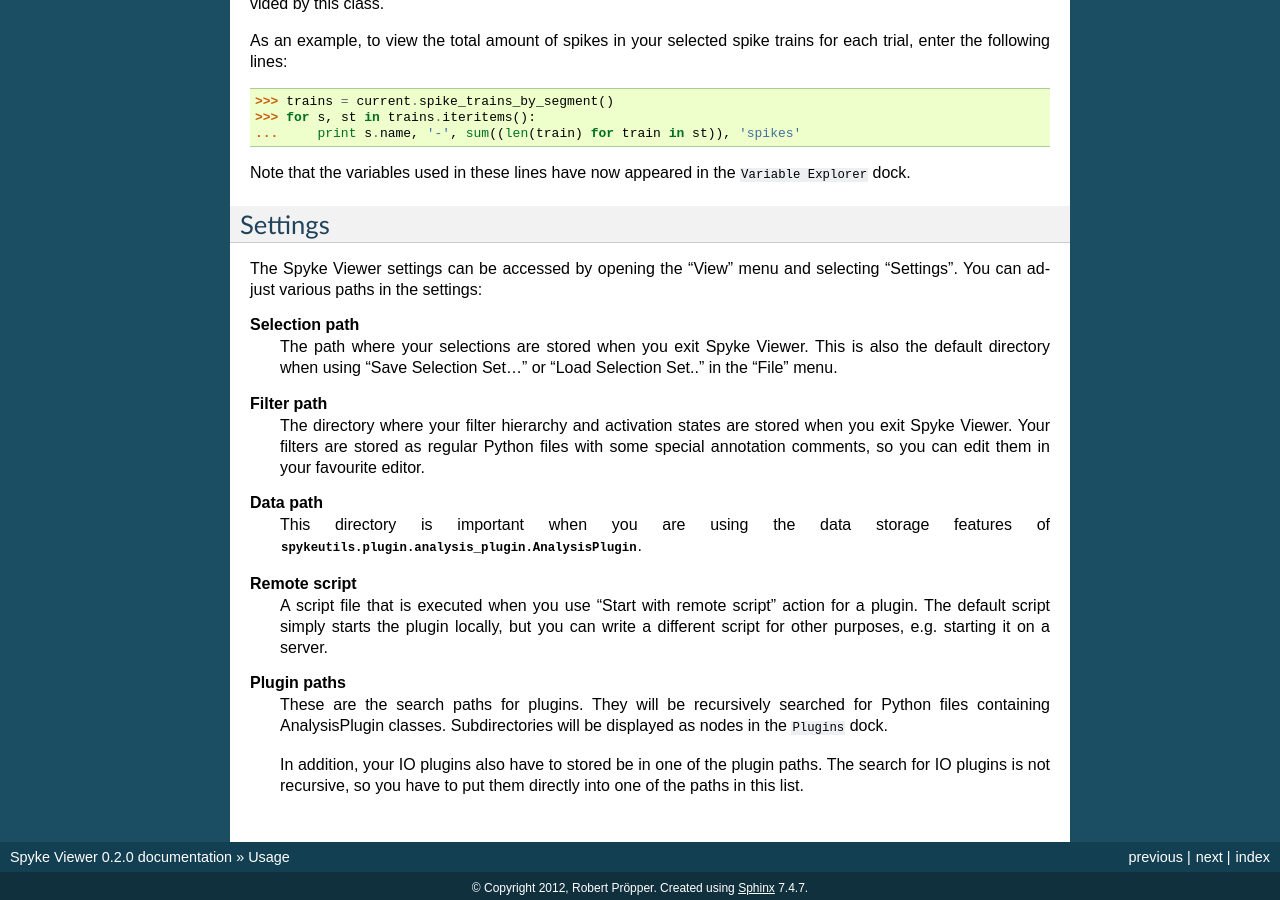
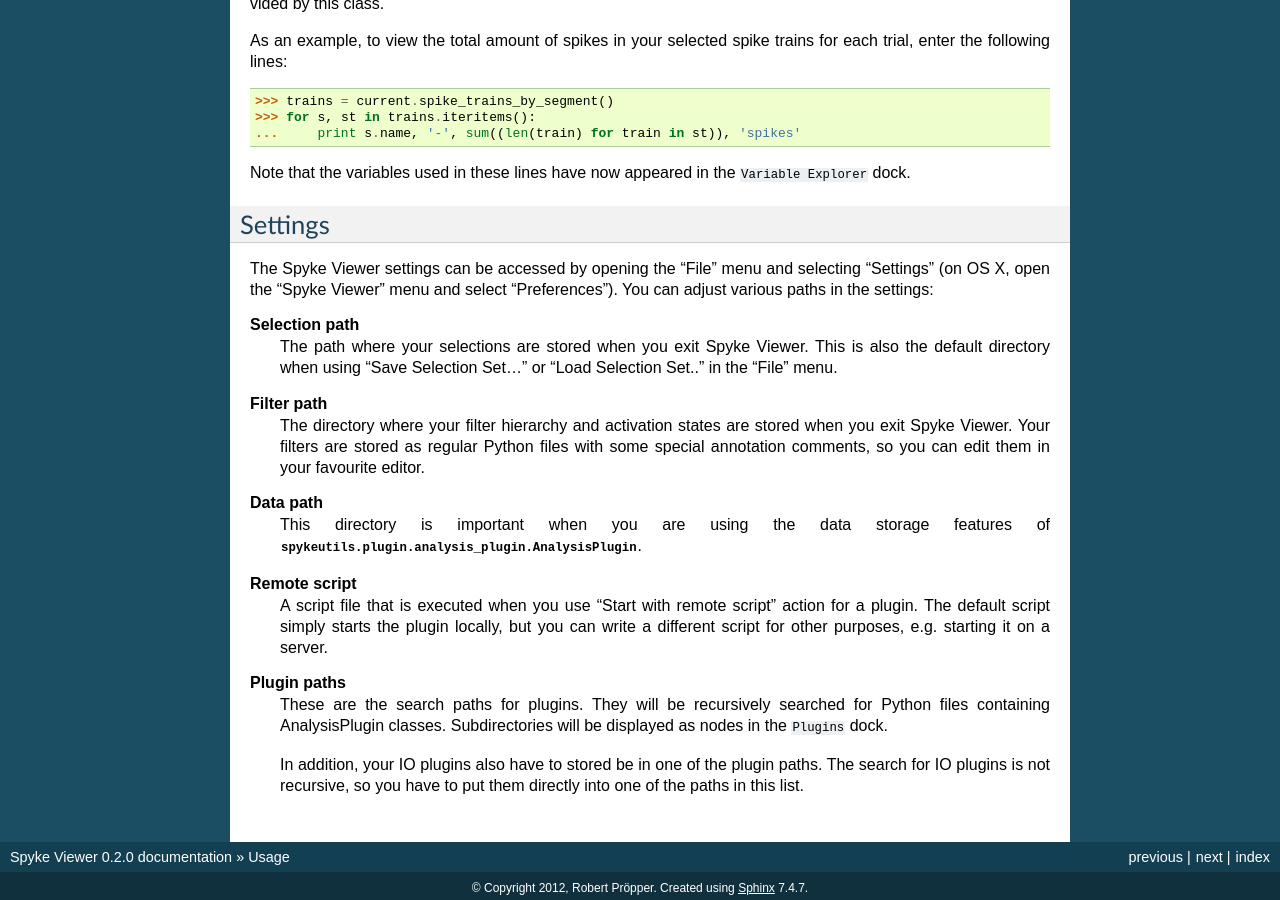
Before and after one commit to rproepp/spykeviewer, a Sphinx documentation site: the page built from doc/source/usage.rst, in a window 1280 px wide and 900 px high, scrolled down 4439 px. Built offline with Sphinx 7.4.7, drawn with Linux system fonts in a browser that asks for light colours; formulas are drawn with MathJax 3.

```diff
--- a/doc/source/usage.rst
+++ b/doc/source/usage.rst
@@ -200,8 +200,9 @@ Note that the variables used in these lines have now appeared in the
 Settings
 --------
 
-The Spyke Viewer settings can be accessed by opening the "View" menu and
-selecting "Settings". You can adjust various paths in the settings:
+The Spyke Viewer settings can be accessed by opening the "File" menu and
+selecting "Settings" (on OS X, open the "Spyke Viewer" menu and select
+"Preferences"). You can adjust various paths in the settings:
 
 **Selection path**
     The path where your selections are stored when you exit Spyke Viewer. This
```
Also changed, not shown: 2 other files.
